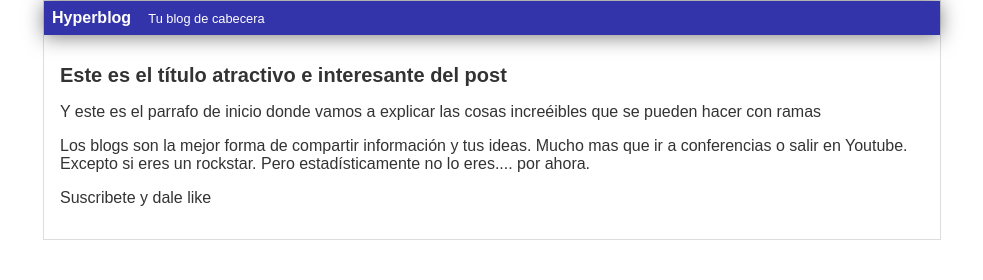
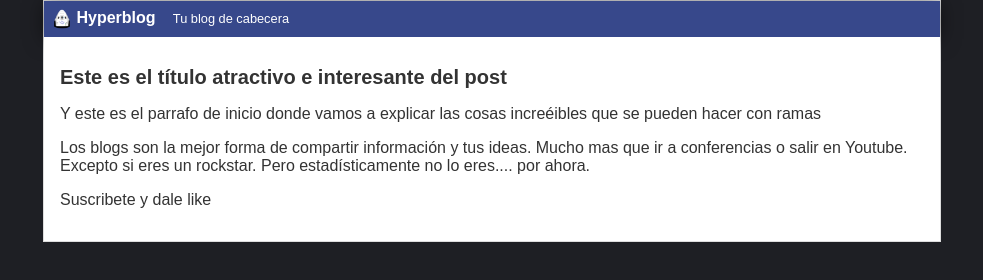
Before and after one commit to mframirezfuentes/hyperblog, a plain HTML site: page blogspot.html in a window 1280 px wide. Shown: the whole page, without its empty margins (148-1131 px from the left). Drawn offline with Linux system fonts and the light colour scheme.

Commit message:
change in logo and index.html

```diff
--- a/blogspot.html
+++ b/blogspot.html
@@ -8,6 +8,7 @@
 <body>
     <div id="container">
         <div id="cabecera">
+            <img id="logo" src="imagenes/dragon.png" />
             Hyperblog
             <span id="tagline">Tu blog de cabecera</span>
         </div>
--- a/css/estilos.css
+++ b/css/estilos.css
@@ -1,5 +1,6 @@
 body
 {
+    background: #1e1f24;
     color: #333;
     text-align: center;
     font-family: Arial;
@@ -10,12 +11,18 @@ body
 
 #cabecera
 {
-    background: #33A;
+    background: #37488b;
     box-shadow: 0px 2px 20px 0px rgba(0,0,0,0.5);
     color: white;
     font-weight: bold;
     margin: 0;
     padding: 0.5em;
+}
+
+#cabecera #logo
+{
+    width: 20px;
+    vertical-align: middle;
 }
 
 #cabecera #tagline
@@ -40,5 +47,6 @@ body
 }
 #post
 {
+    background: white;
     padding: 1em;
 }
```
